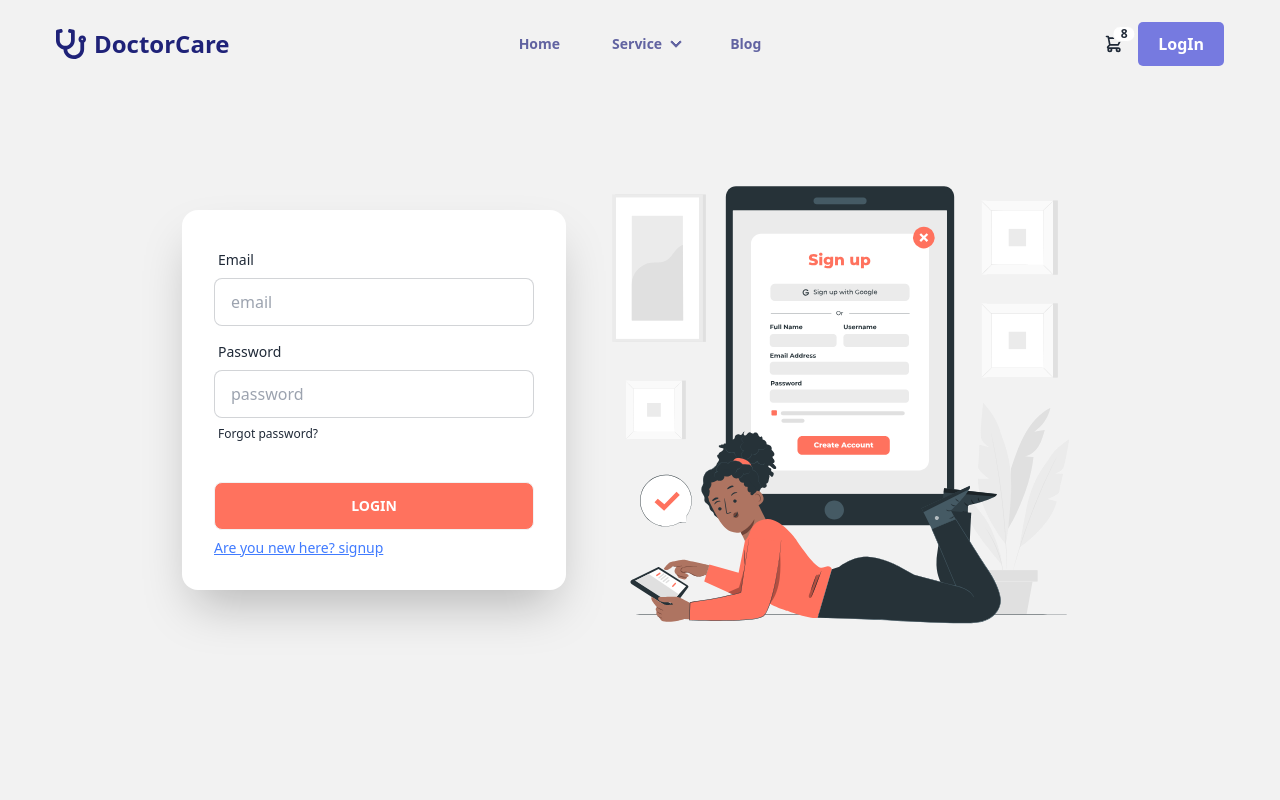
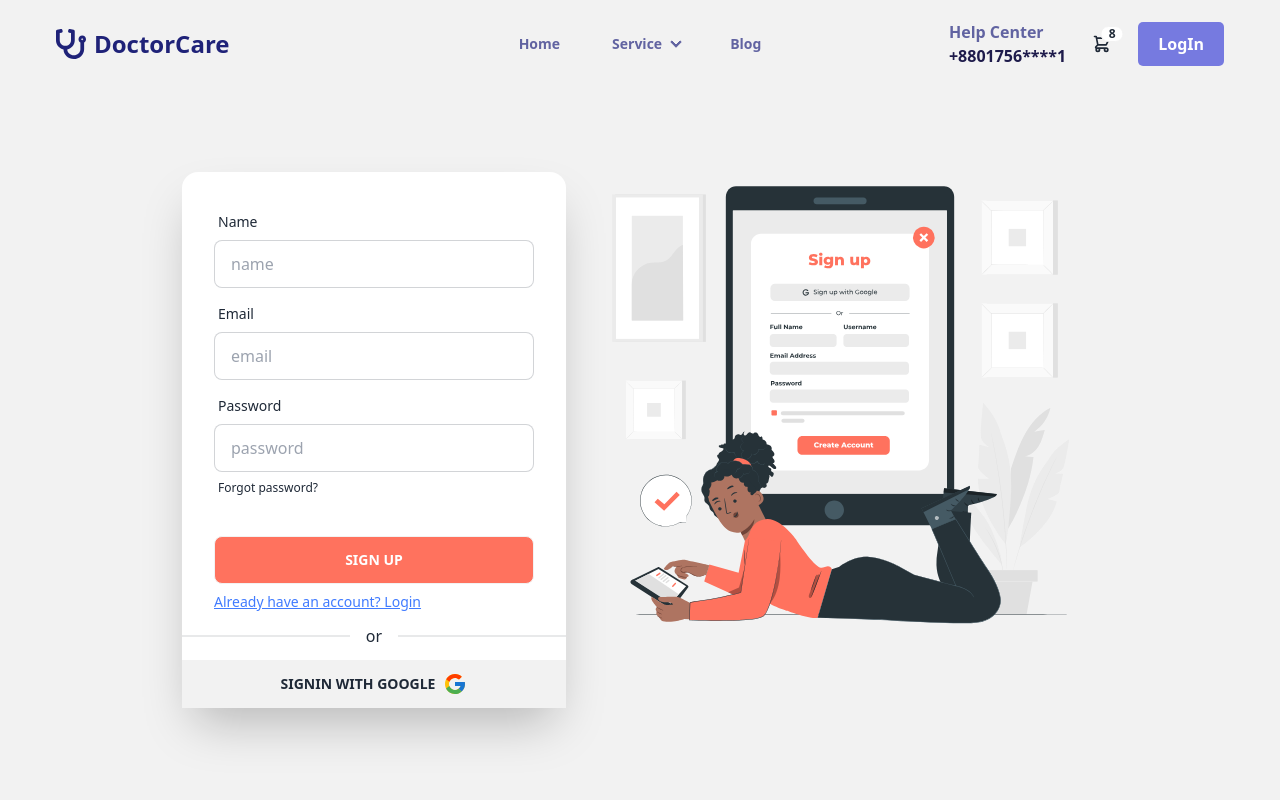
Before and after one commit to jhimi01/doctors-care, a React (Vite) app: page /signup in a window 1280 px wide. Shown: the top 800 px of the page. Built offline with nearby package versions, Linux system fonts and the light colour scheme.

Commit message:
form setup

```diff
--- a/index.html
+++ b/index.html
@@ -2,7 +2,7 @@
 <html lang="en" data-theme="light">
   <head>
     <meta charset="UTF-8" />
-    <link rel="icon" type="image/svg+xml" href="/src/assets/logo.png" />
+    <link rel="icon" type="image/svg+xml" href="/src/assets/stathoscope.png" />
     <meta name="viewport" content="width=device-width, initial-scale=1.0" />
     <title>Doctors Care</title>
   </head>
--- a/package.json
+++ b/package.json
@@ -16,6 +16,7 @@
     "react": "^18.2.0",
     "react-dom": "^18.2.0",
     "react-helmet": "^6.1.0",
+    "react-hook-form": "^7.45.0",
     "react-icons": "^4.10.1",
     "react-router-dom": "^6.14.0",
     "sort-by": "^1.2.0"
--- a/src/HomePage/Home/Home.jsx
+++ b/src/HomePage/Home/Home.jsx
@@ -13,7 +13,7 @@ const Home = () => {
 
 
    <Helmet>
-    <title>home | Doctor Care</title>
+    <title>Doctor Care</title>
    </Helmet>
         <div className="hero h-[100vh] md:mt-0 mt-20" style={{ backgroundImage: `url(${bg})` }}>
       <div className="md:hero-content">
--- a/src/component/share/Navigationbar/Navigationbar.jsx
+++ b/src/component/share/Navigationbar/Navigationbar.jsx
@@ -62,7 +62,11 @@ const Navigationbar = () => {
     </ul>
   </div>
   <div className="navbar-end">
-  <div className="items-center flex">
+  <div className="items-center flex md:gap-3">
+    <div className='hidden md:block'>
+      <p className='text-[#6163a1] font-bold'>Help Center</p>
+      <p className='font-semibold text-indigo-950'>+8801756****1</p>
+    </div>
     <div className="dropdown dropdown-end">
       <label tabIndex={0} className="btn btn-ghost btn-circle">
         <div className="indicator">
--- a/src/pages/Login/Login.jsx
+++ b/src/pages/Login/Login.jsx
@@ -1,36 +1,56 @@
 import React from 'react';
 import loginsvg from '../../../public/login.svg'
 import { Link } from 'react-router-dom';
+import { Helmet } from 'react-helmet';
+import { FcGoogle } from 'react-icons/fc';
+import { useForm } from 'react-hook-form';
 
 
 const Login = () => {
+    const { register, handleSubmit, watch, formState: { errors } } = useForm();
+
+
+    const onSubmit = data => {
+        console.log(data)
+    };
+
+
     return (
 
         <div className="hero min-h-screen bg-base-200">
+         <Helmet>
+            <title>login | Doctor care</title>
+        </Helmet>
         <div className="hero-content flex-col md:flex-row-reverse">
            <img className='w-full' src={loginsvg} alt="" />
           <div className="card flex-shrink-0 w-full max-w-sm shadow-2xl bg-base-100">
-            <div className="card-body">
+
+           <form onSubmit={handleSubmit(onSubmit)} className="card-body pb-0">
               <div className="form-control">
                 <label className="label">
                   <span className="label-text">Email</span>
                 </label>
-                <input type="text" placeholder="email" className="input input-bordered" />
+                <input type="text" placeholder="email" className="input input-bordered" {...register("email", { required: true })} />
+                {errors.email && <span className='text-red-500'>This field is required</span>}
               </div>
               <div className="form-control">
                 <label className="label">
                   <span className="label-text">Password</span>
                 </label>
-                <input type="text" placeholder="password" className="input input-bordered" />
+                <input type="password" placeholder="password" className="input input-bordered" {...register("password", { required: true })} />
+                {errors.password && <span className='text-red-500'>This field is required</span>}
                 <label className="label">
                   <a href="#" className="label-text-alt link link-hover">Forgot password?</a>
                 </label>
               </div>
               <div className="form-control mt-6">
-                <button className="btn bg-[#407bff] text-white hover:bg-[#618dec]">Login</button>
+                <button type="submit" className="btn bg-[#407bff] text-white hover:bg-[#618dec]">Login</button>
               </div>
               <Link to='/signup'><p className='text-[#407bff] text-sm underline'>Are you new here? signup</p></Link>
-            </div>
+            </form>
+
+            <div className='divider'>or</div>
+          <button className='btn rounded-none'>Signin with Google <FcGoogle className='text-2xl'/></button>
           </div>
         </div>
       </div>
--- a/src/pages/Singup/Signup.jsx
+++ b/src/pages/Singup/Signup.jsx
@@ -1,35 +1,61 @@
 import React from 'react';
 import signupsvg from '../../../public/signup.svg'
 import { Link } from 'react-router-dom';
+import { Helmet } from 'react-helmet';
+import { FcGoogle } from 'react-icons/fc';
+import { useForm } from 'react-hook-form';
 
 const Signup = () => {
+    const { register, handleSubmit, watch, formState: { errors }, reset  } = useForm();
+
+
+    const onSubmit = data => {
+        console.log(data)
+        reset()
+    };
+
+
     return (
 
         <div className="hero min-h-screen bg-base-200">
+        <Helmet>
+            <title>signup | Doctor care</title>
+        </Helmet>
         <div className="hero-content flex-col md:flex-row-reverse">
            <img className='w-[80%]' src={signupsvg} alt="" />
-          <div className="card flex-shrink-0 w-full max-w-sm shadow-2xl bg-base-100">
-            <div className="card-body">
+          <div className="card flex-shrink-0 w-full max-w-sm mt-20 shadow-2xl bg-base-100">
+            <form onSubmit={handleSubmit(onSubmit)} className="card-body pb-0">
+            <div className="form-control">
+                <label className="label">
+                  <span className="label-text">Name</span>
+                </label>
+                <input type="text" placeholder="name" className="input input-bordered" {...register("name", { required: true })} />
+                {errors.name && <span className='text-red-500'>This field is required</span>}
+              </div>
               <div className="form-control">
                 <label className="label">
                   <span className="label-text">Email</span>
                 </label>
-                <input type="text" placeholder="email" className="input input-bordered" />
+                <input type="email" placeholder="email" className="input input-bordered" {...register("email", { required: true })} />
+                {errors.email && <span className='text-red-500'>This field is required</span>}
               </div>
               <div className="form-control">
                 <label className="label">
                   <span className="label-text">Password</span>
                 </label>
-                <input type="text" placeholder="password" className="input input-bordered" />
+                <input type="password" placeholder="password" className="input input-bordered" {...register("password", { required: true })} />
+                {errors.password && <span className='text-red-500'>This field is required</span>}
                 <label className="label">
                   <a href="#" className="label-text-alt link link-hover">Forgot password?</a>
                 </label>
               </div>
               <div className="form-control mt-6">
-                <button className="btn bg-[#ff725e] hover:bg-[#e98f83] text-white">Login</button>
+                <button className="btn bg-[#ff725e] hover:bg-[#e98f83] text-white">Sign up</button>
               </div>
-              <Link to='/login'><p className='text-[#407bff] underline text-sm'>Are you new here? signup</p></Link>
-            </div>
+              <Link to='/login'><p className='text-[#407bff] underline text-sm'>Already have an account? Login</p></Link>
+            </form>
+            <div className='divider'>or</div>
+        <button className='btn rounded-none'>Signin with Google <FcGoogle className='text-2xl'/></button>
           </div>
         </div>
       </div>
```
Also changed, not shown: src/assets/stathoscope.png (added), 1 other file (tests, documents, lock files or other folders).
